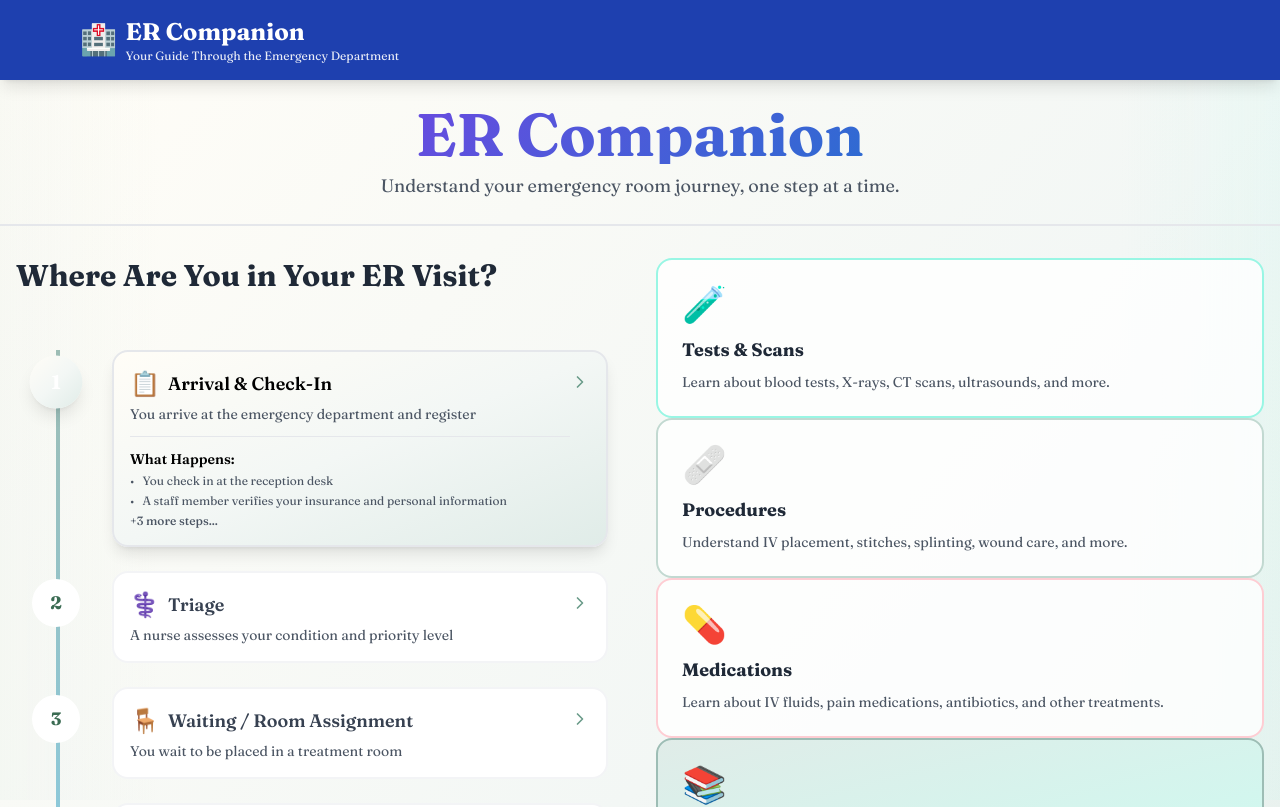
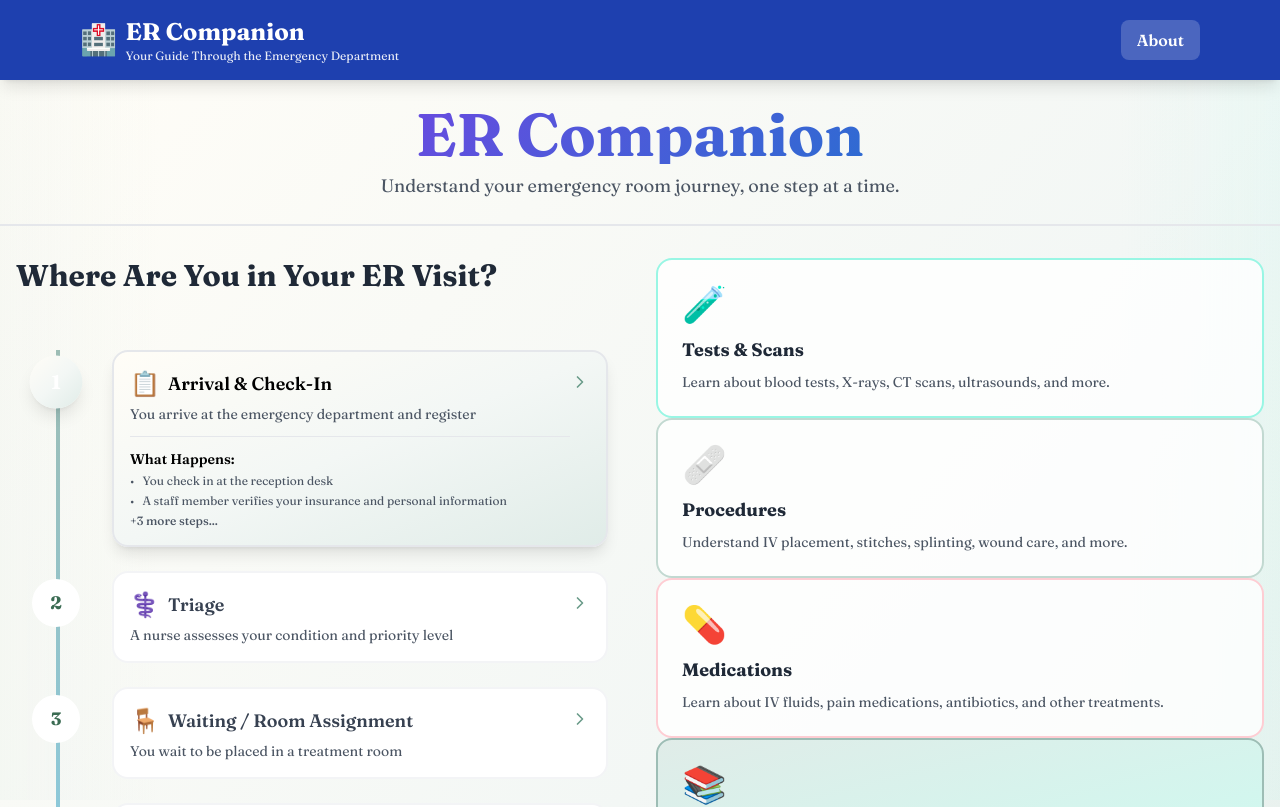
Before and after one commit to aashniamber/ER-companion, a Next.js app: page / in a window 1280 px wide. Shown: the top 807 px of the page. Built offline with nearby package versions, Linux system fonts and the light colour scheme.

Commit message:
Update layout.tsx

```diff
--- a/src/app/layout.tsx
+++ b/src/app/layout.tsx
@@ -29,22 +29,19 @@ export default function RootLayout({
         <div className="min-h-screen flex flex-col">
           {/* Header */}
         <header className="bg-blue-800 text-white sticky top-0 z-50 shadow-lg">
-            <div className="max-w-6xl mx-auto px-4 py-4">
-              <a
-                href="/"
-                className="flex items-center gap-2 hover:opacity-90 transition-opacity"
-              >
+  <div className="max-w-6xl mx-auto px-4 py-4 flex items-center justify-between">
+    <a href="/" className="flex items-center gap-2 hover:opacity-90 transition-opacity">
       <span className="text-3xl">🏥</span>
       <div>
         <h1 className="text-2xl font-bold">ER Companion</h1>
-                  <p className="text-xs opacity-90">
-                    Your Guide Through the Emergency Department
-                  </p>
+        <p className="text-xs opacity-90">Your Guide Through the Emergency Department</p>
       </div>
+    </a>
+    <a href="/about" className="bg-white/20 hover:bg-white/30 px-4 py-2 rounded-lg font-semibold transition-colors">
+      About
     </a>
   </div>
 </header>
-
           {/* Main Content */}
           <main className="flex-1">{children}</main>
 
```
Lines whose indentation alone changed are shown as unchanged.
